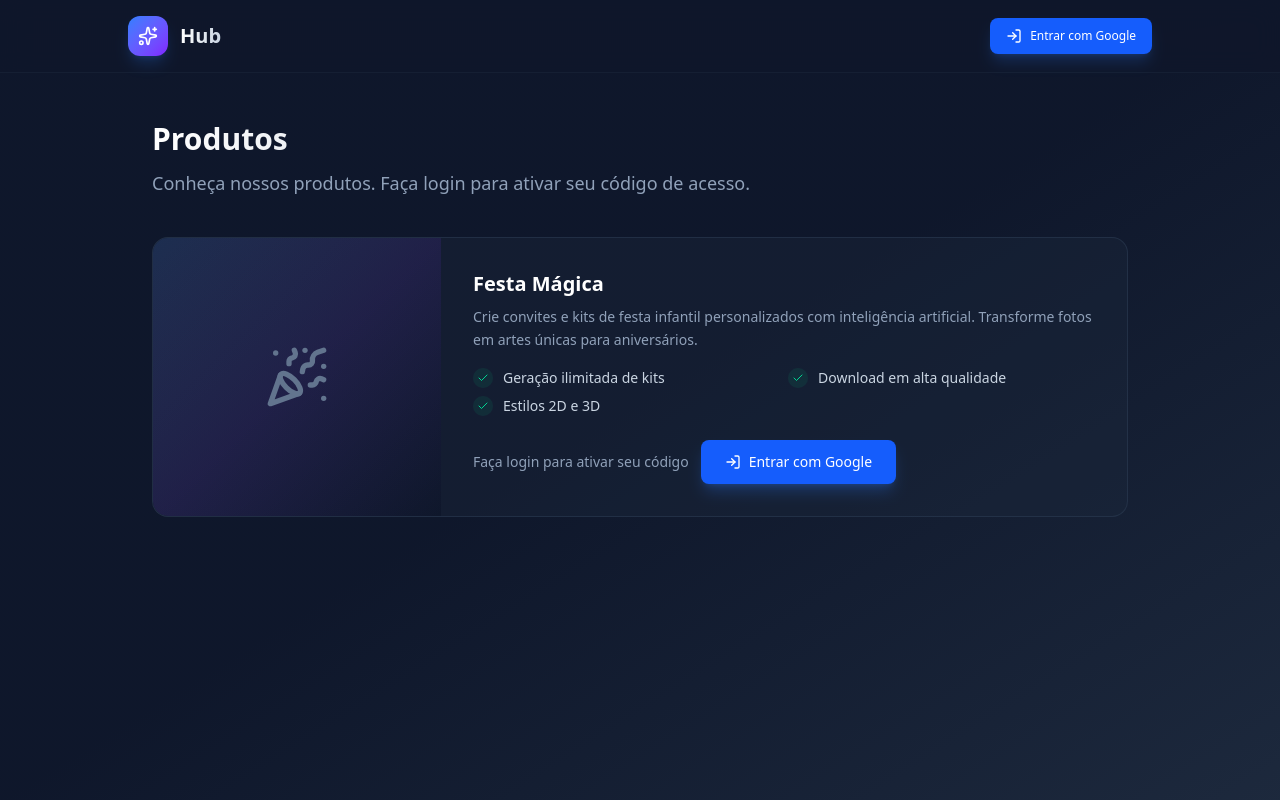
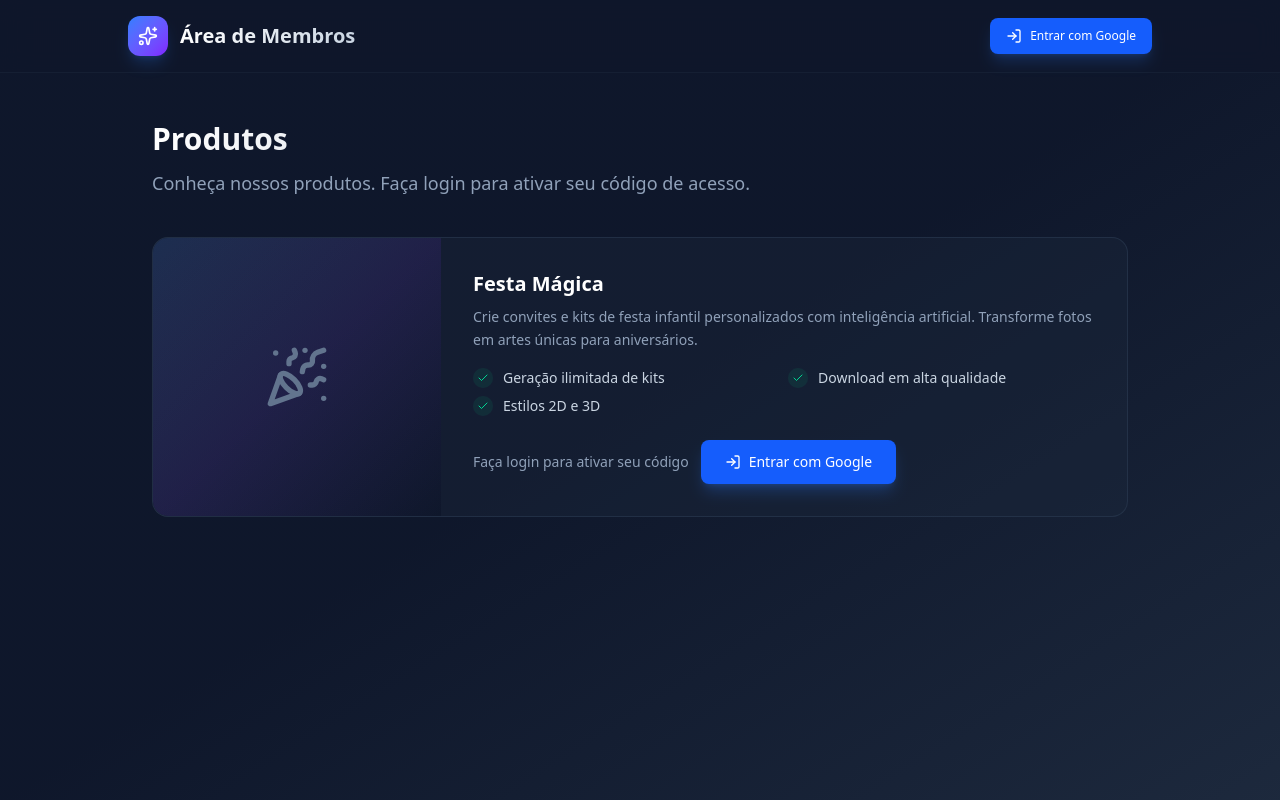
Before and after one commit to Tchongas/allanhub, a Next.js app: page / in a window 1280 px wide. Built offline with nearby package versions, Linux system fonts and the light colour scheme; no server answers.

Commit message:
change from hub

```diff
--- a/src/app/(auth)/login/login-content.tsx
+++ b/src/app/(auth)/login/login-content.tsx
@@ -50,7 +50,7 @@ export default function LoginContent() {
           <div className="mx-auto bg-blue-600 p-3 rounded-lg w-fit mb-4">
             <LogIn className="w-8 h-8 text-white" />
           </div>
-          <CardTitle className="text-2xl text-white">Entrar no Hub</CardTitle>
+          <CardTitle className="text-2xl text-white">Entrar na Área de Membros</CardTitle>
           <CardDescription>
             Acesse sua conta para gerenciar seus produtos
           </CardDescription>
--- a/src/app/admin/page.tsx
+++ b/src/app/admin/page.tsx
@@ -82,14 +82,14 @@ export default function AdminPage() {
 <h3>Como usar</h3>
 <ul class="steps">
   <li>Clique no botão abaixo para acessar o produto</li>
-  <li>Faça login com a mesma conta do Hub</li>
+  <li>Faça login com a mesma conta da Área de Membros</li>
   <li>Comece a usar todas as funcionalidades</li>
 </ul>
 
 <h3>Como usar (sem os numeros)</h3>
 <ul>
   <li>Clique no botão abaixo para acessar o produto</li>
-  <li>Faça login com a mesma conta do Hub</li>
+  <li>Faça login com a mesma conta da Área de Membros</li>
   <li>Comece a usar todas as funcionalidades</li>
 </ul>
 
--- a/src/app/home-content.tsx
+++ b/src/app/home-content.tsx
@@ -115,7 +115,7 @@ export default function HomeContent() {
             <div className="bg-gradient-to-br from-blue-500 to-violet-600 p-2.5 rounded-xl shadow-lg shadow-blue-500/20">
               <Sparkles className="w-5 h-5 text-white" />
             </div>
-            <span className="text-xl font-bold bg-gradient-to-r from-white to-slate-300 bg-clip-text text-transparent">Hub</span>
+            <span className="text-xl font-bold bg-gradient-to-r from-white to-slate-300 bg-clip-text text-transparent">Área de Membros</span>
           </div>
           <nav className="flex items-center gap-3">
             {!isLoading && isAdmin && (
--- a/src/app/layout.tsx
+++ b/src/app/layout.tsx
@@ -13,7 +13,7 @@ const geistMono = Geist_Mono({
 });
 
 export const metadata: Metadata = {
-  title: "Hub - Central de Produtos",
+  title: "Área de Membros - Allan Fulcher",
   description: "Gerencie seus produtos e assinaturas",
 };
 
```
Also changed, not shown: examples/modal-components-reference.txt, examples/modal-html-example.txt.
